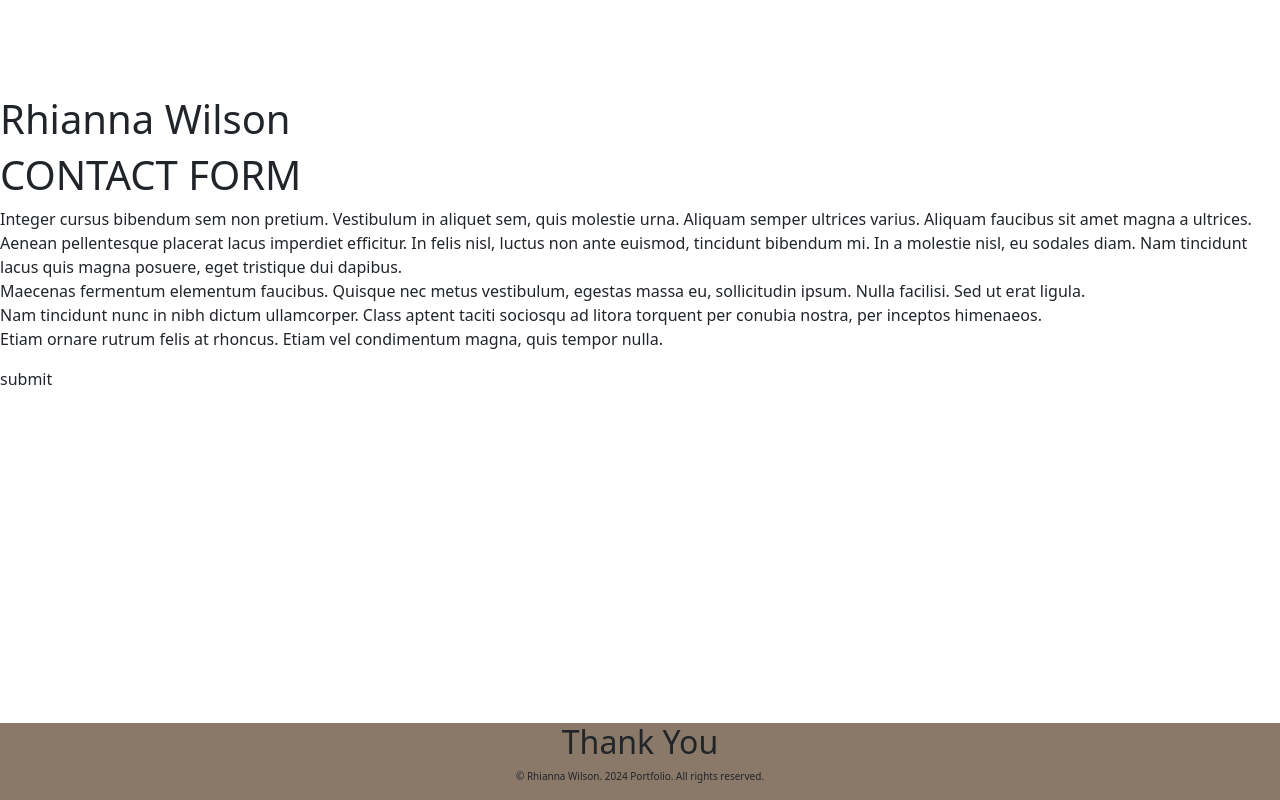
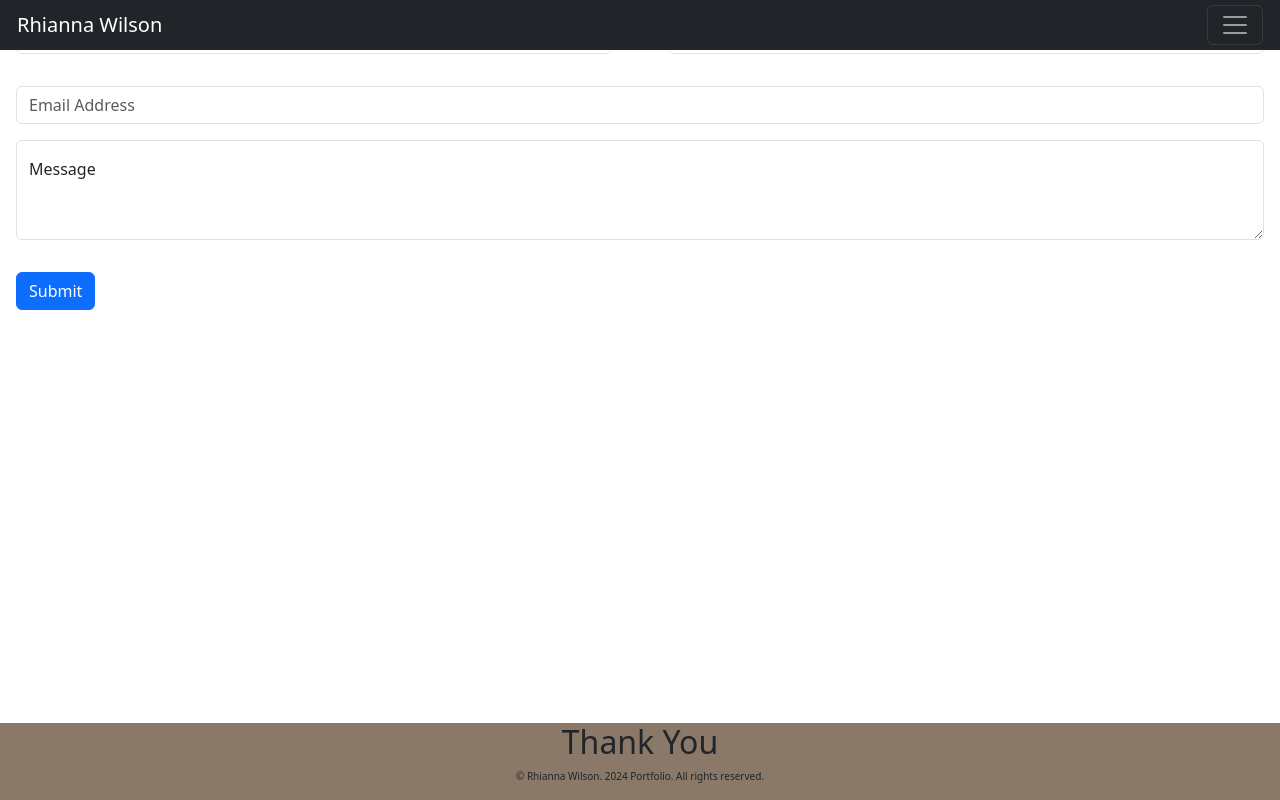
Before and after one commit to rhiannawilson/RhiannaW-React-Portfolio, a React (Vite) app: page /contact in a window 1280 px wide. Built offline with nearby package versions, Linux system fonts and the light colour scheme.

Commit message:
added contact form and updated navigation

```diff
--- a/package.json
+++ b/package.json
@@ -12,8 +12,9 @@
   },
   "dependencies": {
     "axios": "^1.3.5",
-    "bootstrap": "^5.2.3",
+    "bootstrap": "^5.3.3",
     "react": "^18.3.1",
+    "react-bootstrap": "^2.10.4",
     "react-dom": "^18.3.1",
     "react-router-dom": "^6.10.0"
   },
--- a/src/components/Nav.jsx
+++ b/src/components/Nav.jsx
@@ -1,11 +1,11 @@
 import { Link } from 'react-router-dom';
 import Navbar from './pages/UI/Navbar';
-// import './pages/styles/pages.css';
+import 'bootstrap/dist/css/bootstrap.min.css';
 
 export default function Nav() {
   // The Navbar UI component will render each of the Link elements in the links prop
   return (
-    <Navbar className=""
+    <Navbar
       links={[
         <Link key={1} to="/">
           Home
--- a/src/components/PortfolioContainer.jsx
+++ b/src/components/PortfolioContainer.jsx
@@ -6,6 +6,8 @@ import HomePage from './pages/HomePage'
 
 import Header from './pages/Header';
 import Footer from './pages/Footer';
+
+
 
 export default function PortfolioContainer() {
   const [currentPage, setCurrentPage] = useState('HomePage');
@@ -24,7 +26,6 @@ export default function PortfolioContainer() {
     return <ContactForm />;
   };
 
-
   const handlePageChange = (page) => setCurrentPage(page);
 
   return (
--- a/src/components/pages/ContactForm.jsx
+++ b/src/components/pages/ContactForm.jsx
@@ -1,336 +1,64 @@
-import { useState } from 'react';
-import './styles/pages.css';
+// import { useState } from 'react';
+// import './styles/pages.css';
 
-// import Alert from './UI/Alert';
+export default function ContactForm() {
+  return(
+        <>
+{/* First and Last Name input boxes  */}
+          <form>
+          <div className="row">
+    <div className="col m-3">
+      <input
+        type="text"
+        className="form-control"
+        placeholder="First name"
+        aria-label="First name"
+      />
+    </div>
+    <div className="col m-3">
+      <input
+        type="text"
+        className="form-control"
+        placeholder="Last name"
+        aria-label="Last name"
+      />
+    </div>
+  </div>
+  {/* email address section */}
+    <div className="m-3">
+      <input
+        type="email"
+        className="form-control"
+        placeholder="Email Address"
+        aria-label="Email Address"
+        id="exampleInputEmail1"
+        aria-describedby="emailHelp"
+      />
+      <div id="emailHelp" className="form-text"></div>
+    </div>
 
-// Here we set 2 variables for first and last name using useState
-// ('') this sets a default value 'starting value'
-function ContactForm() {
-  const [firstName, setFirstName] = useState('');
-  const [lastName, setLastName] = useState('');
+{/* comments section */}
+<div className="form-floating m-3">
+  <textarea
+    className="form-control"
+    placeholder="Leave a comment here"
+    aria-label="Leave a comment here"
+    id="floatingTextarea2"
+    style={{ height: 100 }}
+    defaultValue={""}
+  />
+  <label htmlFor="floatingTextarea2">Message</label>
+</div>
 
-  const handleInputChange = (e) => {
-    // get value and name of the input which triggered a change
-    const { name, value} = e.target;
+{/* submit button */}
+     <button type="submit" className="btn btn-primary m-3">
+      Submit
+    </button>
 
-    // this statement calls either first or last name based on what field the user is typing in
+    {/* end of form */}
+  </form>
 
-    return name === 'firstName' ? setFirstName(value) : setLastName(value);
-  };
-
-  const handleFormSubmit = (e) => {
-    e.preventDefault();
-
-    alert(`Hey ${firstName} ${lastName}`);
-    setFirstName('');
-    setLastName('');
-  };
-
-  return(
-    <div className="contactform-container">
-      <h1>CONTACT FORM{firstName} </h1>
-        <p>
-          Integer cursus bibendum sem non pretium. Vestibulum in aliquet sem, quis
-          molestie urna. Aliquam semper ultrices varius. Aliquam faucibus sit amet
-          magna a ultrices. Aenean pellentesque placerat lacus imperdiet
-          efficitur. In felis nisl, luctus non ante euismod, tincidunt bibendum
-          mi. In a molestie nisl, eu sodales diam. Nam tincidunt lacus quis magna
-          posuere, eget tristique dui dapibus. <br></br>Maecenas fermentum elementum
-          faucibus. Quisque nec metus vestibulum, egestas massa eu, sollicitudin
-          ipsum. Nulla facilisi. Sed ut erat ligula. <br></br>Nam tincidunt nunc in nibh
-          dictum ullamcorper. Class aptent taciti sociosqu ad litora torquent per
-          conubia nostra, per inceptos himenaeos. <br></br>Etiam ornare rutrum felis at
-          rhoncus. Etiam vel condimentum magna, quis tempor nulla.
-        </p>
-        <p className='submit'>submit</p>
-    </div>
+  {/* end of contactform return */}
+</>
   )
 }
-
-
-
-
-
-
-
-
-
-
-
-
-
-
-
-
-
-
-
-
-
-
-
-
-
-
-
-
-
-
-
-
-
-
-
-
-
-
-
-
-
-
-
-
-
-
-
-
-//   const [alert, setAlert] = useState({ type: '', message: '' });
-
-//   const handleSubmit = (e) => {
-//     e.preventDefault();
-//     // Simulate a submission process
-//     const success = true; // Change this based on submission result
-
-//     if (success) {
-//       setAlert({ type: 'success', message: 'Form submitted successfully!' });
-//     } else {
-//       setAlert({ type: 'danger', message: 'There was an error submitting the form.' });
-//     }
-//   };
-
-//   return (
-// <form>
-//     <h1>Get in touch</h1>
-//     <p>
-//       {/* Use the Chrome DevTools to inspect the elements. Try to force <code>:focus</code> state on some of them and look for CSS properties like <code>appearance</code>, <code>outline</code>, and <code>cursor</code>. */}
-//     </p>
-//     <p>
-//       <label htmlFor="username">Name:</label>
-//       {/* <!-- This element has a CSS declaration of `cursor: text` --> */}
-//       <input id="username" type="text" placeholder="First & Last" />
-//     </p>
-//     <p>
-//       <label  htmlFor="email">E-mail:</label>
-//       <input id="email" type="text" placeholder="me@example.com" />
-//     </p>
-//     <p>
-//       {/* <label htmlFor="expertise">CSS level of expertise:</label> */}
-//       {/* <!-- This element has a CSS declaration of `appearance: menulist` --> */}
-//       {/* <select id="expertise">
-//         <option>Beginner</option>
-//         <option selected>Intermediate</option>
-//         <option>Advanced</option>
-//       </select> */}
-//     </p>
-//     <p>
-//       <label htmlFor="comment">Message:</label>
-//       <textarea id="comment" placeholder="Write in here"></textarea>
-//     </p>
-//     <p>
-//       <input className="checkbox" id="agreement" type="checkbox" />
-//       <label htmlFor="agreement">I agree to share my e-mail address with The CSS Blog</label>
-//     </p>
-//     <p>
-//       {/* <!-- When this element is in a :focus state, the CSS `outline` property is applied --> */}
-//       <button>Submit</button>
-//     </p>
-//   </form>
-//   )
-// }
-
-export default ContactForm;
-
-
-
-
-
-
-
-// function Nav() {
-//     return (
-//   <div>
-//   <nav className="nav">
-//       <ul>
-//           <li><a href="#home">Home</a></li>
-//           <li><a href="#about">About</a></li>
-//           <li><a href="#projects">Projects</a></li>
-//           <li><a href="#contact">Contact</a></li>
-
-//           <a href="https://github.com/ANDRESGOM77" target="_blank" rel="noopener noreferrer">
-//           Andres,
-
-//       </ul>
-//   </nav>
-//   </div>
-//     );
-//   }
-
-
-//   export default Nav;
-
-
-
-
-
-
-
-
-
-
-
-
-
-
-
-
-
-
-
-
-
-
-// function ContactForm() {
-//   const [alert, setAlert] = useState({ type: '', message: '' });
-
-//   const handleSubmit = (e) => {
-//     e.preventDefault();
-//     // Simulate a submission process
-//     const success = true; // Change this based on submission result
-
-//     if (success) {
-//       setAlert({ type: 'success', message: 'Form submitted successfully!' });
-//     } else {
-//       setAlert({ type: 'danger', message: 'There was an error submitting the form.' });
-//     }
-//   };
-
-//   return (
-//     <div>
-//       {alert.message && <Alert type={alert.type} message={alert.message} />}
-//       <form onSubmit={handleSubmit}>
-//         {/* Your form fields here */}
-//         <button type="submit">Submit</button>
-//       </form>
-//     </div>
-//   );
-// }
-
-// export default ContactForm;
-
-// import { useState } from 'react';
-// // import emailjs from '';
-// import 'bootstrap/dist/css/bootstrap.min.css';
-
-// const ContactForm = () => {
-//   const [formData, setFormData] = useState({
-//     name: '',
-//     email: '',
-//     message: ''
-//   });
-
-//   const [errors, setErrors] = useState({
-//     email: ''
-//   });
-
-//   const handleChange = (e) => {
-//     const { name, value } = e.target;
-//     setFormData({
-//       ...formData,
-//       [name]: value
-//     });
-//   };
-
-//   const validateEmail = (email) => {
-//     const regex = /^[^\s@]+@[^\s@]+\.[^\s@]+$/;
-//     return regex.test(email);
-//   };
-
-//   const handleSubmit = (e) => {
-//     e.preventDefault();
-//     if (!validateEmail(formData.email)) {
-//       setErrors({ email: 'Invalid email address' });
-//       return;
-//     }
-
-//     setErrors({ email: '' });
-
-//     // Send email using EmailJS
-//     // emailjs.send(
-//     // 'service_ibi5d5q',
-//     // 'template_ry1fhrv',
-//     {
-//       from_name: formData.name,
-//       from_email: formData.email,
-//       message: formData.message,
-//     },
-//     '72iuHhNaIaZI3AnTa'
-//     )
-//     .then((response) => {
-//       console.log('SUCCESS!', response.status, response.text);
-//       alert('Email sent successfully!');
-//     }, (error) => {
-//       console.log('FAILED...', error);
-//       alert('Failed to send email. Please try again later.');
-//     });
-
-//     // Reset form
-//     setFormData({ name: '', email: '', message: '' });
-//   };
-
-//   return (
-//     <div className="container mt-5 contact">
-//       <h2>Contact Form:</h2>
-//       <form onSubmit={handleSubmit}>
-//         <div className="mb-3">
-//           <label htmlFor="name" className="form-label">Name:</label>
-//           <input
-//             type="text"
-//             id="name"
-//             name="name"
-//             className="form-control"
-//             value={formData.name}
-//             onChange={handleChange}
-//             required
-//           />
-//         </div>
-//         <div className="mb-3">
-//           <label htmlFor="email" className="form-label">Email:</label>
-//           <input
-//             type="email"
-//             id="email"
-//             name="email"
-//             className="form-control"
-//             value={formData.email}
-//             onChange={handleChange}
-//             required
-//           />
-//           {errors.email && <div className="text-danger">{errors.email}</div>}
-//         </div>
-//         <div className="mb-3">
-//           <label htmlFor="message" className="form-label">Message:</label>
-//           <textarea
-//             id="message"
-//             name="message"
-//             className="form-control"
-//             rows="5"
-//             value={formData.message}
-//             onChange={handleChange}
-//             required
-//           ></textarea>
-//         </div>
-//         <button type="submit" className="btn btn-danger">Send</button>
-//       </form>
-//     </div>
-//   );
-// };
-// export default ContactForm;
--- a/src/components/pages/Header.jsx
+++ b/src/components/pages/Header.jsx
@@ -6,11 +6,11 @@ import './styles/pages.css';
 // Header section - Location under the nav bar
 // content Rhianna Wilson
 function Header() {
-  const text = 'Rhianna Wilson'
+  // const text = 'Rhianna Wilson'
   return (
 <div>
 <header>
-    <h1>{text}</h1>
+    {/* <h1 className="m-3">{text}</h1> */}
 </header>
 </div>
   );
--- a/src/components/pages/UI/Navbar.jsx
+++ b/src/components/pages/UI/Navbar.jsx
@@ -1,15 +1,62 @@
+export default function Navbar({ links }) {
+  return (
+    <nav className="navbar navbar-dark bg-dark fixed-top">
+      <div className="container-fluid">
+        <a className="navbar-brand" href="/">
+          Rhianna Wilson
+        </a>
 
-export default function Nav({ links }) {
-    return (
-      <nav className="navbar">
-            <ul className="navbar">
-              <li className="navbar">
-                {links.map((link) => link)}
-              </li>
+        <button
+          className="navbar-toggler"
+          type="button"
+          data-bs-toggle="offcanvas"
+          data-bs-target="#offcanvasDarkNavbar"
+          aria-controls="offcanvasDarkNavbar"
+          aria-label="Toggle navigation"
+        >
+          <span className="navbar-toggler-icon" />
+        </button>
+
+        <div
+          className="offcanvas offcanvas-end text-bg-dark"
+          tabIndex={-1}
+          id="offcanvasDarkNavbar"
+          aria-labelledby="offcanvasDarkNavbarLabel"
+        >
+          <div className="offcanvas-header">
+            <h5 className="offcanvas-title" id="offcanvasDarkNavbarLabel">
+              Navigation
+            </h5>
+            <button
+              type="button"
+              className="btn-close btn-close-white"
+              data-bs-dismiss="offcanvas"
+              aria-label="Close"
+            />
+          </div>
+
+          <div className="offcanvas-body">
+            <ul className="navbar-nav justify-content-end flex-grow-1 pe-3">
+              {links.map((link, index) => (
+                <li className="nav-item" key={index}>
+                  {link}
+                </li>
+              ))}
             </ul>
-      </nav>
-
-
-
-    );
-  }
+            <form className="d-flex mt-3" role="search">
+              <input
+                className="form-control me-2"
+                type="search"
+                placeholder="Search"
+                aria-label="Search"
+              />
+              <button className="btn btn-success" type="submit">
+                Search
+              </button>
+            </form>
+          </div>
+        </div>
+      </div>
+    </nav>
+  );
+}
```
Also changed, not shown: index.html (+7 -0 lines), src/app.css (+3 -4 lines), 1 other file (tests, documents, lock files or other folders).
